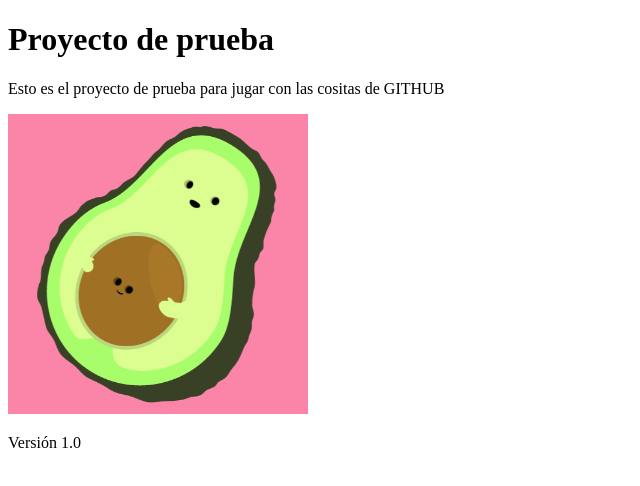
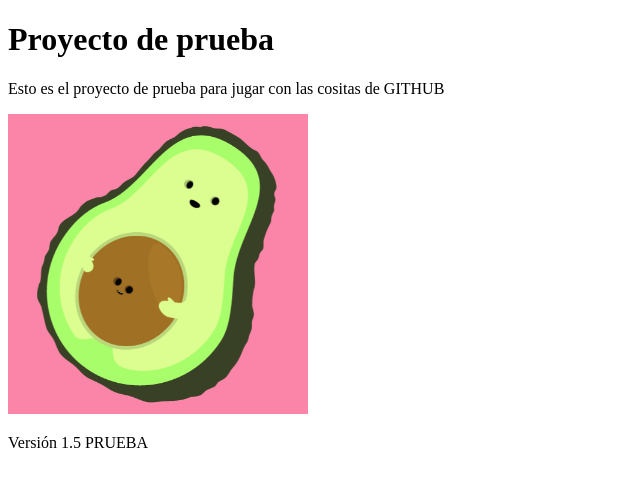
Before and after one commit to Noemilp/miproyecto, a plain HTML site: page index.html in a window 1280 px wide. Shown: the full height of the page, 0-640 px from the left. Drawn offline with Linux system fonts and the light colour scheme.

Commit message:
Versión 1.5

```diff
--- a/index.html
+++ b/index.html
@@ -8,6 +8,6 @@
     <h1>Proyecto de prueba</h1>
     <p>Esto es el proyecto de prueba para jugar con las cositas de GITHUB</p>
     <img src="img/aguacate.gif" alt="Aguacate" width="300">
-    <p>Versión 1.0</p>
+    <p>Versión 1.5 PRUEBA</p>
 </body>
 </html>
```
